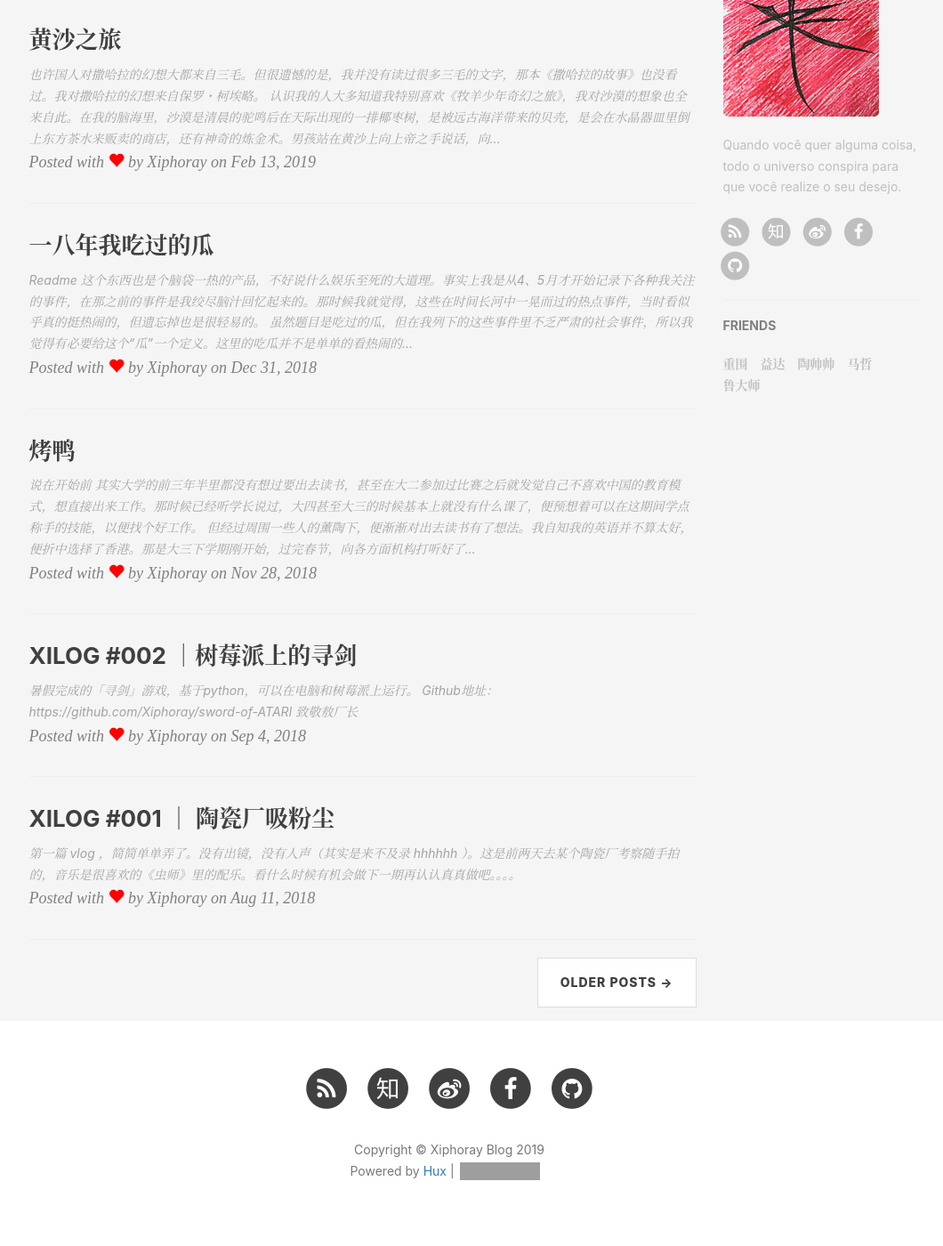
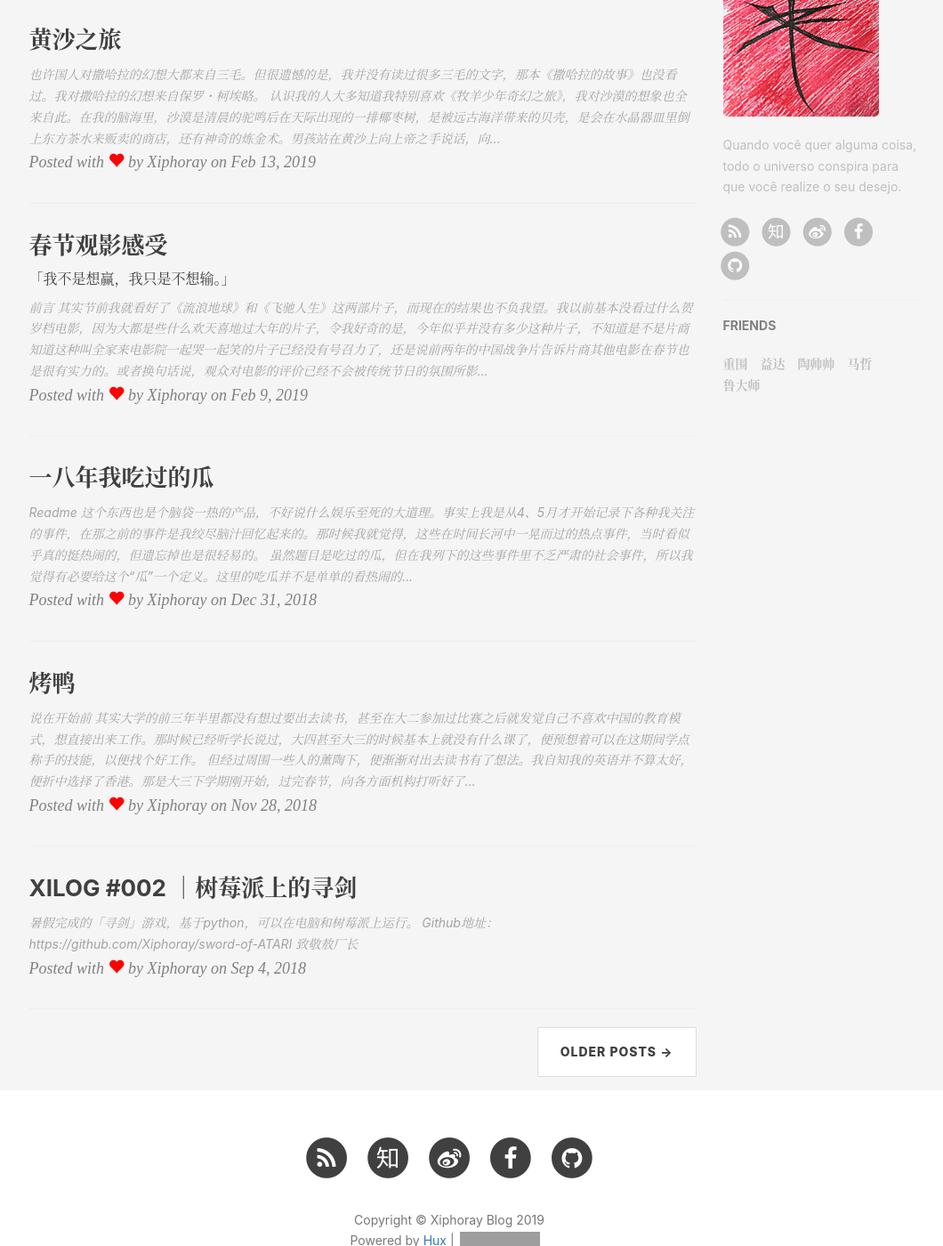
Before and after one commit to Xiphoray/Xiphoray.github.io, a Jekyll site: the page built from index.html, in a window 1280 px wide and 1400 px high, scrolled down 670 px. Shown: the whole window at 89% size, without its empty margins (135-1195 px from the left). Built offline with Jekyll 4.4.1, drawn with Linux system fonts in a browser that asks for light colours; the list of posts is cut into pages by our own code; comment, search, counter and statistics services are not loaded; some of the changed lines change nothing that is shown; grey boxes are pictures that could not be loaded.

Commit message:
push an old post

```diff
--- a/_includes/footer.html
+++ b/_includes/footer.html
@@ -308,8 +308,8 @@ if(document.body.clientWidth>1024 ){
 <!-- awesome-cursor JavaScript -->
 <script src="{{ "/js/jquery.awesome-cursor.min.js " | prepend: site.baseurl }}"></script>
 <script>
-$(document).load(function(){
-
+$(document).ready(function(){
+setTimeout( function(){
  $('body').awesomeCursor('mouse-pointer', {
 	  color: '#ebebeb',
 	  size:23,
@@ -325,7 +325,7 @@ $(document).load(function(){
 	  size:23,
 	  outline: 'black'
 	});
-
+}, 100 );
 
 });
 
--- /dev/null
+++ b/_posts/2019-02-09-chun.md
@@ -0,0 +1,45 @@
+---
+layout:     post
+title:      "春节观影感受"
+subtitle:   " 「我不是想赢，我只是不想输。」"
+date:       2019-02-09 16:42:14
+author:     "Xiphoray"
+header-img: "img/2019-02-09-chun/head.jpg"
+catalog: false
+tags:
+    - 文心雕龙
+---
+
+### 前言
+
+其实节前我就看好了《流浪地球》和《飞驰人生》这两部片子，而现在的结果也不负我望。我以前基本没看过什么贺岁档电影，因为大都是些什么欢天喜地过大年的片子，令我好奇的是，今年似乎并没有多少这种片子，不知道是不是片商知道这种叫全家来电影院一起哭一起笑的片子已经没有号召力了，还是说前两年的中国战争片告诉片商其他电影在春节也是很有实力的。或者换句话说，观众对电影的评价已经不会被传统节日的氛围所影响了。
+
+### 飞驰人生
+
+韩寒新片。
+
+我先说说总体观感：没有上一部电影《乘风破浪》好看。
+
+韩寒的人生仿佛开了挂一样，似乎每件事情都能做得很不错，好像他永远知道下一步应该做什么一样。但这部《飞驰人生》却没有我想象中的要好。
+
+前半段节奏松散，人物刻画不足。过度使用「打脸」桥段显得十分的刻意，开头一两个还不错，但看得多了，该转折的已经提前想到了，也就会觉得尴尬。
+
+人物的描写是这部片的重灾区，作为一部以热血为基调的电影，人物的背景和经历对他的内心影响肯定是要突出的。但主角给我的感觉就是一直在为搞笑而奔波，形象平面。主角如此，众配角更是。伊正作为戏份最重的配角，却似乎并没有什么实际作用。在被车队经理告知没有赛车的时候，伊正喃喃了一句话，具体是什么我忘了，好像是和什么病症有关的，当时我觉得这里应该是埋了伏笔的，但后面却没有了。张本煜作为车队铁三角之一，只是交代了一下禁赛后的经历，就完全没有存在感了。人物刻画最好的我反而觉得是车队经理，和主角最后见面的时候说要去旅游，在影片结尾却是出现在一个破烂电梯里，最为一个小配角，这样的刻画就已经十分到位了。
+
+在人物刻画上与《飞驰人生》相对的便是《乘风破浪》了。它给我的感觉就是四两拨千斤，用一些实实在在的点滴小事，把小镇里的人物刻画得相当立体。不得不说韩寒在这一方面是退步了。
+
+但到后半段拉力赛开赛，就开始激情满满了。说实话，在前半段的时候我会有「怎么还没开始比赛」的想法，但这段拉力赛直接让我觉得值回票价了。甚至可以说，这是中国赛车拍得最好的片子。
+
+另外说一下感觉不太对的东西。在两个对头见面的时候，小孩的脑海中出现圣斗士和灌篮高手的东西。但这些都是80后90后的记忆，放在一个现在的小朋友的想法里总觉的怪怪的。
+
+### 流浪地球
+
+同样先说总体感觉：作为一部科幻片，它是合格的；作为一部中国科幻片，它是优秀的；我作为原著党，是有略微失望的。
+
+大刘的书，除了类似「圆圆的肥皂泡」这种，大都是存在深刻的哲学思辨的。「流浪地球」原著里我最喜欢的一段是临近结尾，地球一次又一次经过临日点，两派的浪潮一次又一次被激发，人类对末日的恐慌和对逃脱的侥幸在这里充分展现。大刘曾经说过，「三体」是一场放在极端环境下的社会实验。在我看来，大刘的很多作品都是这样。
+
+而就在人类逃脱后以为这一切都不会发生时，氦闪爆发了。这一幕给了我极大的想象。氦闪应该是毁天灭地的，如果身临其境，应该像是掉入炼狱一般，在视觉和听觉上都是极致的震撼。但如果视角放在人类上，他们仅仅是从显示器的数据上得知氦闪的发生，在感官上没有任何的刺激，仿佛只是看见遥远黑暗中的蜡烛一闪而灭。虽然对外感官上没有受到任何刺激，但是读者却可以很轻易地体会到那是的人类在内心是如何波涛汹涌的：对逃脱的余幸、对危险的后怕、对刚打压的逃脱派的误解和误杀。虽然幸存下来，但人们知道自己犯了滔天大罪。这三层正反打，让我回味无穷。
+
+一开始看到预告骗的时候我还很期待能看到这一幕。结果电影一开始，「怎么就到木星了？」「十几二十年就到木星了？你地球不用加速直接跃迁过去的？」「你过木星的时候喷射器出问题，绕太阳的时候怎么就不会？太阳引力比你木星大多了吧？」（后来了解到貌似改设定了，地球是直接用喷射器离开太阳，不用绕日加速，那既然这样还去找木星碰瓷干嘛）啊，反正就是各种不爽。
+
+但是抛开情怀和对主旋律的厌倦，这还是部挺不错的电影。
```
Also changed, not shown: img/2019-02-09-chun/head.jpg (added).
